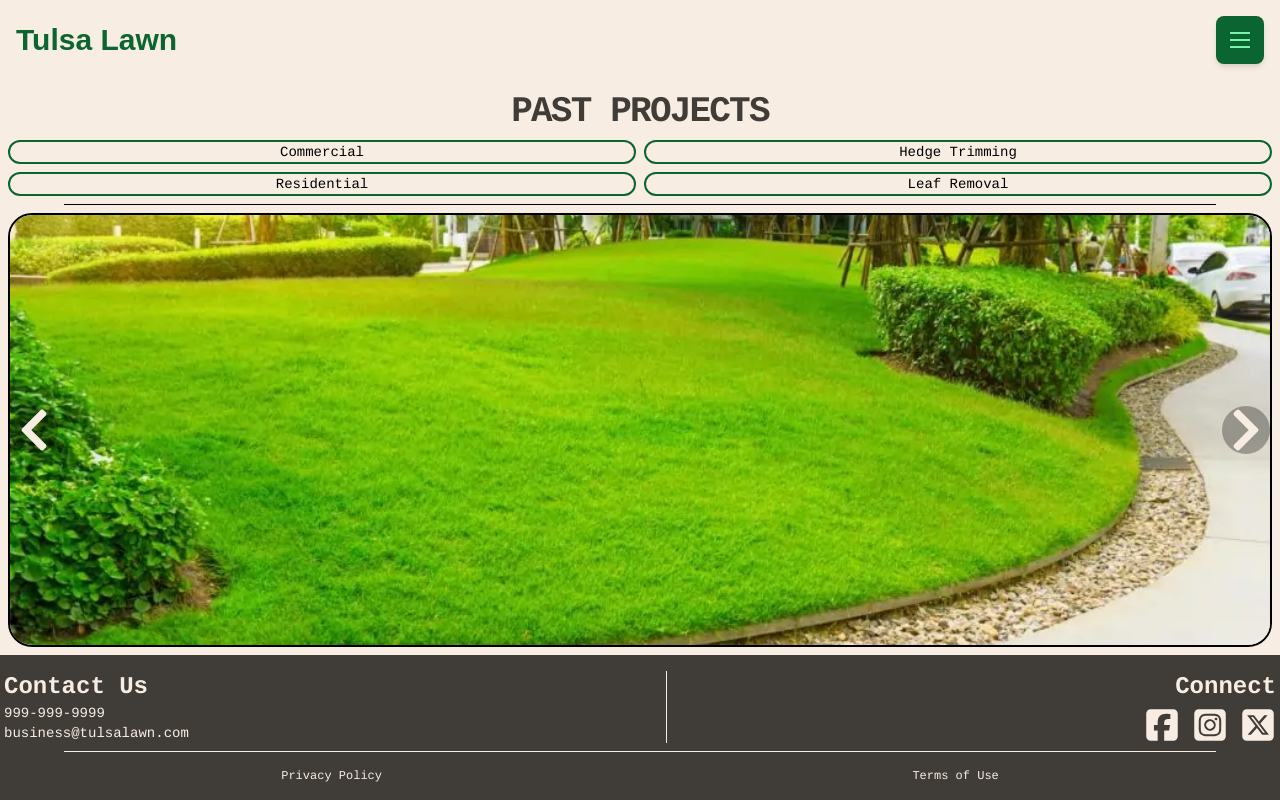
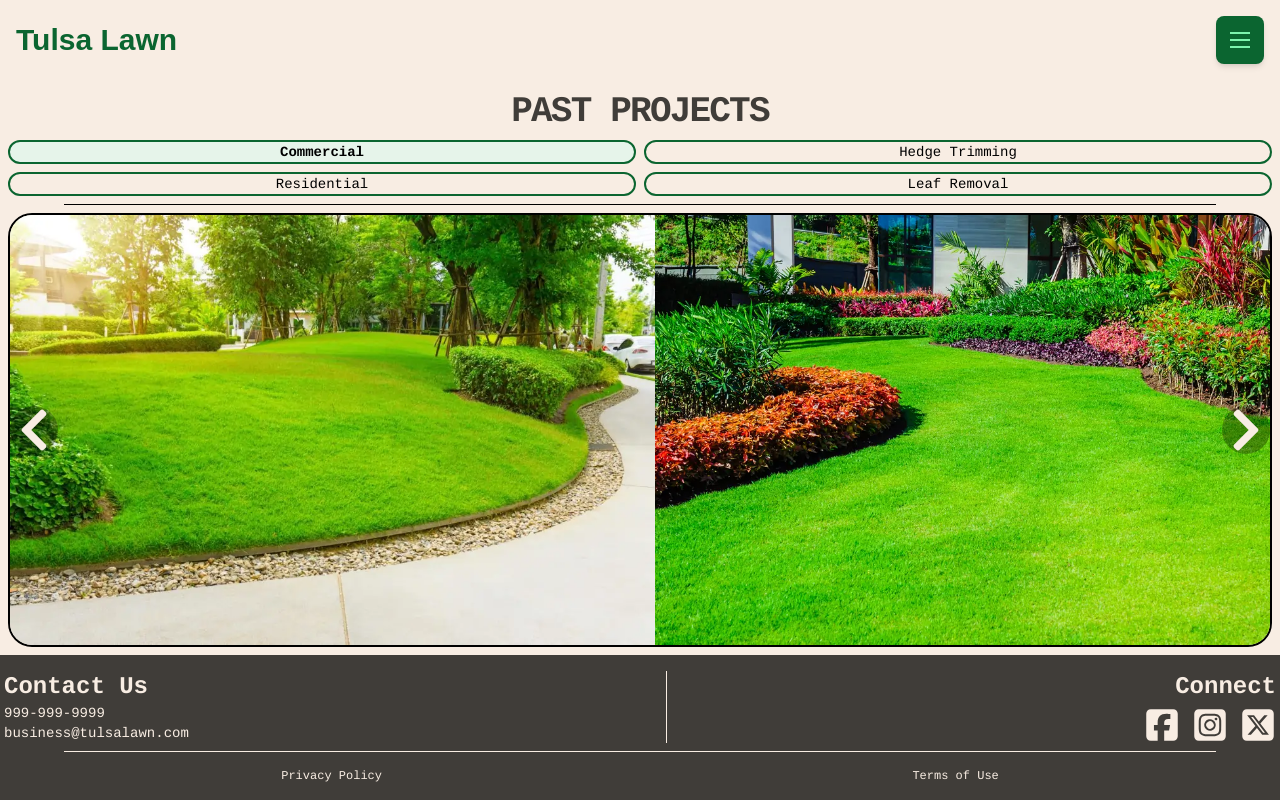
Before and after one commit to 99curtis/Tulsa-Lawn, a React (Vite) app: page /past-projects in a window 1280 px wide. Built offline with nearby package versions, Linux system fonts and the light colour scheme; a web font is replaced by a local one.

Commit message:
trying to fix PastProjects images not loading

```diff
--- a/src/pages/PastProjectsPage.jsx
+++ b/src/pages/PastProjectsPage.jsx
@@ -4,7 +4,6 @@ import { FaChevronLeft, FaChevronRight } from "react-icons/fa";
 import NavBar from "../Layout/NavBar";
 import Footer from "../Layout/Footer";
 import { MenuProvider } from "../Components/MenuContext";
-
 
 // Direct imports
 
@@ -36,77 +35,99 @@ import Leaf4 from "/assets/leafremoval4.webp";
 import Leaf5 from "/assets/leafremoval5.webp";
 import Leaf6 from "/assets/leafremoval6.webp";
 
-
-
-// Mapping categories to their respective images
-const categoryImages = {
-  Commercial: [Commercial1, Commercial2, Commercial3, Commercial4, Commercial5, Commercial6],
+const categories = {
+  Commercial: [
+    Commercial1,
+    Commercial2,
+    Commercial3,
+    Commercial4,
+    Commercial5,
+    Commercial6,
+  ],
   "Hedge Trimming": [Hedge1, Hedge2, Hedge3, Hedge4, Hedge5, Hedge6],
-  Residential: [Residential1, Residential2, Residential3, Residential4, Residential5, Residential6],
+  Residential: [
+    Residential1,
+    Residential2,
+    Residential3,
+    Residential4,
+    Residential5,
+    Residential6,
+  ],
   "Leaf Removal": [Leaf1, Leaf2, Leaf3, Leaf4, Leaf5, Leaf6],
 };
 
-const allImages = [].concat(...Object.values(categoryImages));
-
 function PastProjectsPage() {
   const [currentSlide, setCurrentSlide] = useState(0);
-  const [selectedCategory, setSelectedCategory] = useState(null);
-  const images = selectedCategory ? categoryImages[selectedCategory] : allImages;
+  const [selectedCategory, setSelectedCategory] = useState("Commercial");
+
+  const images = categories[selectedCategory];
 
   const handlers = useSwipeable({
     onSwipedLeft: () => setCurrentSlide((prev) => (prev + 1) % images.length),
-    onSwipedRight: () => setCurrentSlide((prev) => (prev - 1 + images.length) % images.length),
-    preventDefaultTouchmoveEvent: true,
+    onSwipedRight: () =>
+      setCurrentSlide((prev) => (prev - 1 + images.length) % images.length),
     trackMouse: true,
   });
 
-  const calculateOffset = () => {
-    const slideWidth = 100;
-    return `-${currentSlide * slideWidth}%`;
-  };
-
-  const handleCategorySelect = (category) => {
-    setSelectedCategory(selectedCategory === category ? null : category);
-    setCurrentSlide(0);
+  // Correctly update currentSlide for previous and next navigation
+  const navigateSlide = (direction) => {
+    setCurrentSlide((prev) => {
+      let nextIndex = prev + direction;
+      if (nextIndex < 0) {
+        nextIndex = images.length - 1;
+      } else if (nextIndex >= images.length) {
+        nextIndex = 0;
+      }
+      return nextIndex;
+    });
   };
 
   return (
     <div className="flex min-h-screen w-screen flex-col justify-between overflow-hidden bg-background">
       <MenuProvider>
         <NavBar />
-        {/* Page Header */}
         <div className="h-[52px] pt-3 text-center font-text text-4xl font-bold tracking-tighter text-text">
           PAST PROJECTS
         </div>
-        {/* Category Buttons */}
         <div className="grid grid-cols-2 gap-2 p-2 text-center font-text text-sm">
-          {Object.keys(categoryImages).map((category) => (
-            <div
+          {Object.keys(categories).map((category) => (
+            <button
               key={category}
-              className={`rounded-full border-2 border-primary ${selectedCategory === category ? 'bg-secondary font-bold' : 'bg-background'} transition ease-in-out hover:cursor-pointer`}
-              onClick={() => handleCategorySelect(category)}
+              onClick={() => {
+                setSelectedCategory(category);
+                setCurrentSlide(0);
+              }}
+              className={`rounded-full border-2 border-primary ${selectedCategory === category ? "bg-secondary font-bold" : "bg-background"} transition ease-in-out hover:cursor-pointer`}
             >
-              <button>{category}</button>
-            </div>
+              {category}
+            </button>
           ))}
         </div>
+        <div className="ml-[5%] h-[1px] w-[90%] bg-black"></div>
         {/* Image Carousel */}
-        <div className="ml-[5%] h-[1px] w-[90%] bg-black"></div>
-        <div className="relative m-2 flex-grow overflow-hidden rounded-3xl border-2 border-black h-0" {...handlers}>
-          <div className="flex h-full w-full transition-transform duration-500" style={{ transform: `translateX(${calculateOffset()})` }}>
+        <div
+          className="relative m-2 flex-grow overflow-hidden rounded-3xl border-2 border-black h-0"
+          {...handlers}
+        >
+          <div
+            className="flex h-full transition-transform duration-500"
+            style={{ transform: `translateX(-${currentSlide * 100}%)` }}
+          >
             {images.map((image, index) => (
-              <div key={index} className="h-full w-full flex-shrink-0">
-                <img src={image} alt={`Slide ${index + 1}`} className="block h-full w-full object-cover" />
-              </div>
+              <img
+                key={index}
+                src={image}
+                alt={`Slide ${index + 1}`}
+                className="block h-full flex-shrink-0 object-cover"
+              />
             ))}
           </div>
-          {/* Navigation Icons */}
           <FaChevronLeft
-            onClick={() => setCurrentSlide((prev) => (prev - 1 + images.length) % images.length)}
+            onClick={() => navigateSlide(-1)}
             className="absolute left-0 top-1/2 -translate-y-1/2 cursor-pointer rounded-full bg-black bg-opacity-30 text-5xl text-background"
           />
           <FaChevronRight
-            onClick={() => setCurrentSlide((prev) => (prev + 1) % images.length)}
+            onClick={() => navigateSlide(1)}
             className="absolute right-0 top-1/2 -translate-y-1/2 cursor-pointer rounded-full bg-black bg-opacity-30 text-5xl text-background"
           />
         </div>
```
